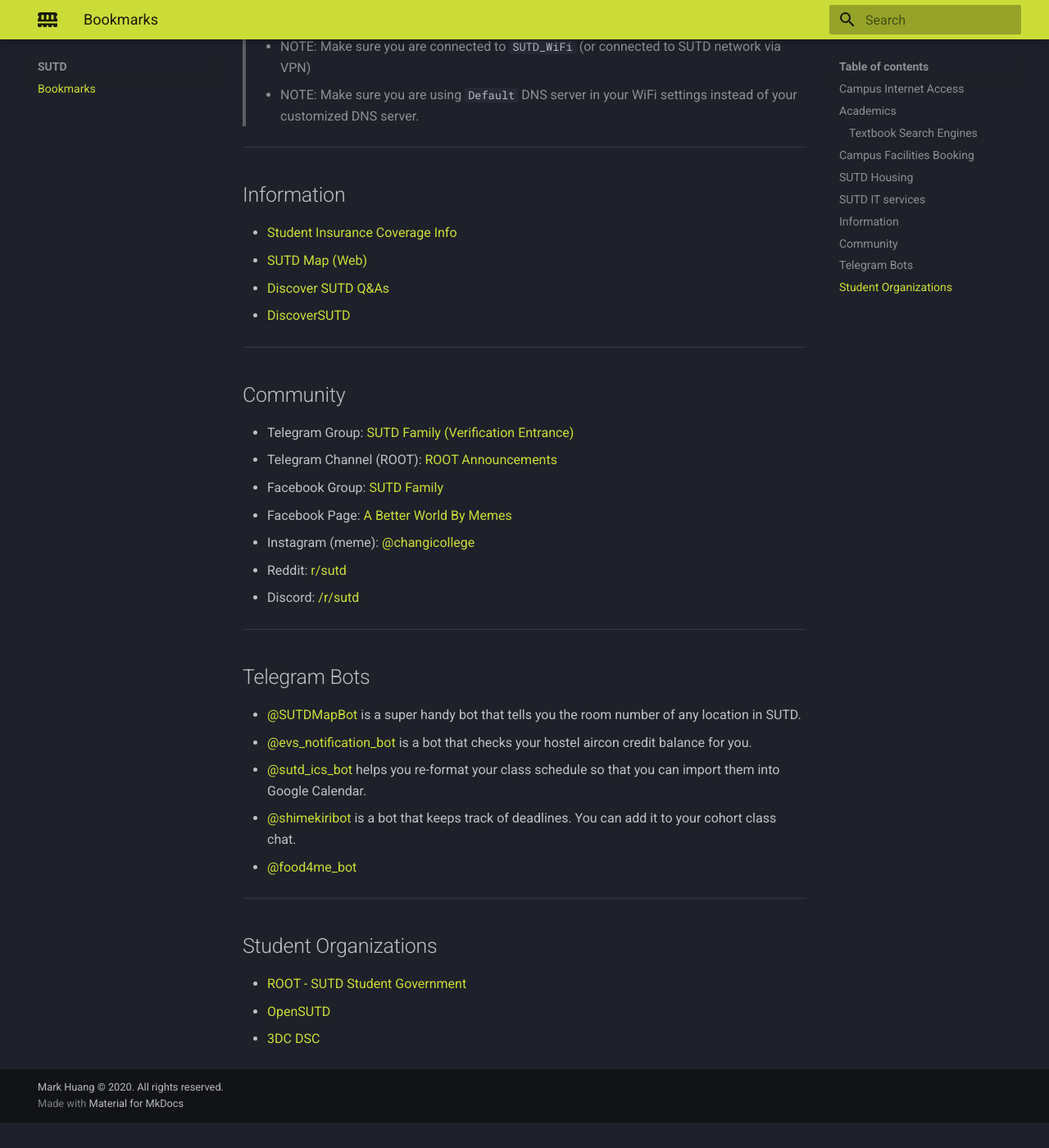
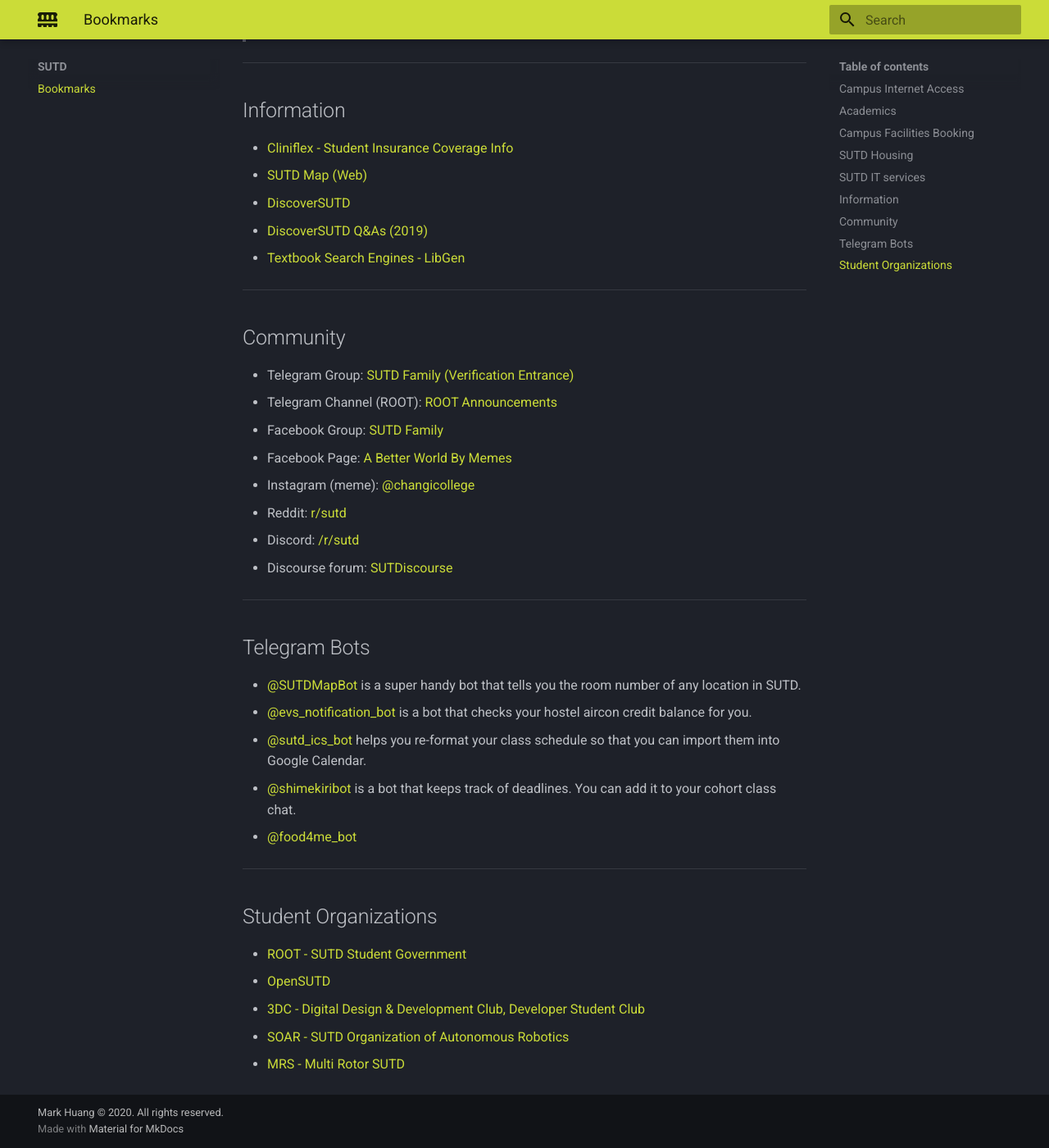
Before and after one commit to MarkHershey/docs, an MkDocs documentation site: the page built from docs/SUTD/sutd_bookmarks.md, in a window 1280 px wide and 1400 px high, scrolled down 2527 px. Shown: the whole window at 82% size. Built offline with MkDocs 1.6.1 and Material for MkDocs 9.7.7, drawn with Linux system fonts in a browser that asks for light colours; before the commit the page ends 3896 px from its top, so only the background shows below that; some of the changed text lies outside the part shown.

Commit message:
Update SUTD Bookmarks

```diff
--- a/docs/SUTD/sutd_bookmarks.md
+++ b/docs/SUTD/sutd_bookmarks.md
@@ -1,5 +1,4 @@
 # SUTD Bookmarks
-
 
 ## Campus Internet Access
 
@@ -108,10 +104,11 @@
 
 ## Information
 
-- [Student Insurance Coverage Info](https://www.mycg.com.sg/sutd#sutd/coverage)
+- [Cliniflex - Student Insurance Coverage Info](https://www.mycg.com.sg/sutd#sutd/coverage)
 - [SUTD Map (Web)](https://sutdmap.appspot.com)
-- [Discover SUTD Q&As](https://hackmd.io/MT2rK-89QceRHcFNsXorfg?view#AMADiscoverSUTD)
 - [DiscoverSUTD](https://discover.opensutd.org/)
+- [DiscoverSUTD Q&As (2019)](https://hackmd.io/MT2rK-89QceRHcFNsXorfg?view#AMADiscoverSUTD)
+- [Textbook Search Engines - LibGen](http://gen.lib.rus.ec)
 
 ---
 
@@ -124,7 +121,7 @@
 - Instagram (meme): [@changicollege](https://www.instagram.com/changicollege)
 - Reddit: [r/sutd](https://www.reddit.com/r/sutd/)
 - Discord: [/r/sutd](https://discord.com/invite/gp6Yd3F)
-
+- Discourse forum: [SUTDiscourse](https://sutdiscourse.org/login)
 ---
 
 ## Telegram Bots
@@ -143,4 +140,6 @@
 
 - [ROOT - SUTD Student Government](https://root.sutd.edu.sg/)
 - [OpenSUTD](https://opensutd.org/)
-- [3DC DSC](https://3dcdsc.github.io/About/)
+- [3DC - Digital Design & Development Club, Developer Student Club](https://3dcdsc.github.io/About/)
+- [SOAR - SUTD Organization of Autonomous Robotics](https://soar.opensutd.org/)
+- [MRS - Multi Rotor SUTD](https://multirotorsociety.github.io/)
```
Also changed, not shown: other parts of docs/SUTD/sutd_bookmarks.md (+1 -4 lines).
